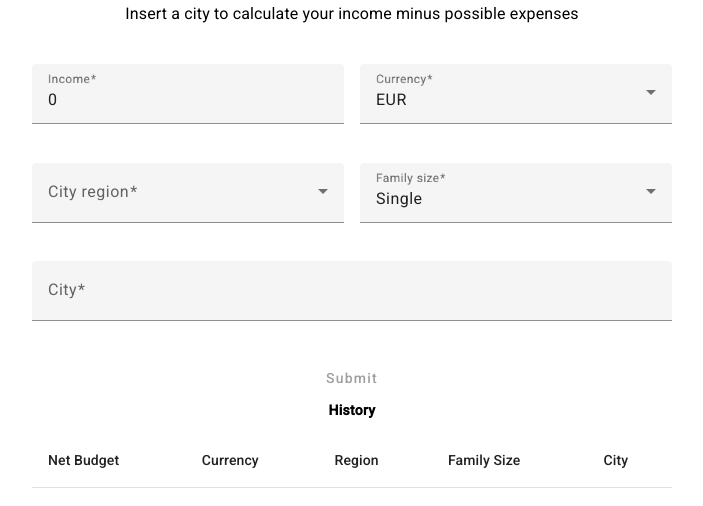
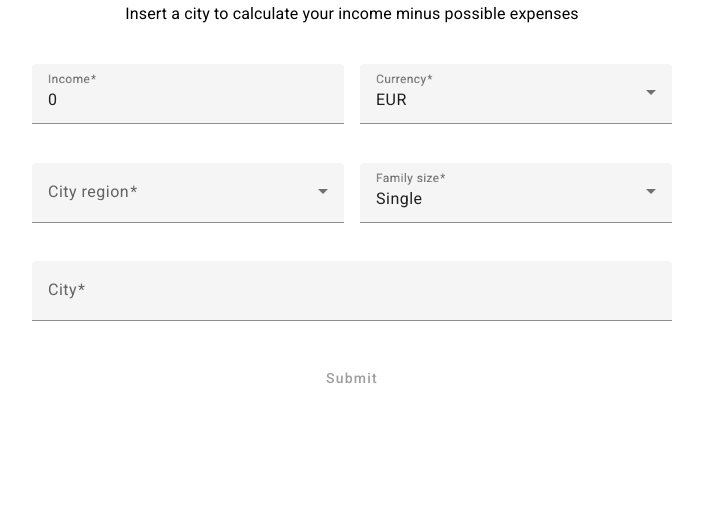
Before and after one commit to victorgvargas/numbeo-scrapper-fe, an Angular app: page / in a window 1280 px wide. Shown: the top 506 px of the page, without its empty margins (288-991 px from the left). Built offline with nearby package versions, Linux system fonts and the light colour scheme.

Commit message:
conditionally showing table fixed

```diff
--- a/src/app/app.component.html
+++ b/src/app/app.component.html
@@ -53,4 +53,4 @@
   <h3 *ngIf="error" [style.color]="'red'">{{ error }}</h3>
 </div>
 
-<app-history-table *ngIf="data" [data]="data"></app-history-table>
+<app-history-table *ngIf="data.length > 0" [data]="data"></app-history-table>
```
